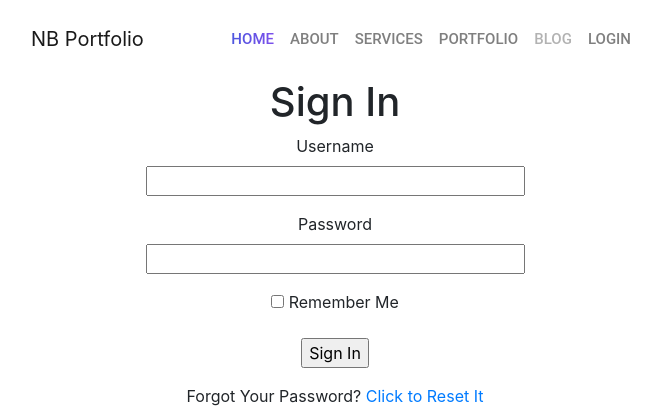
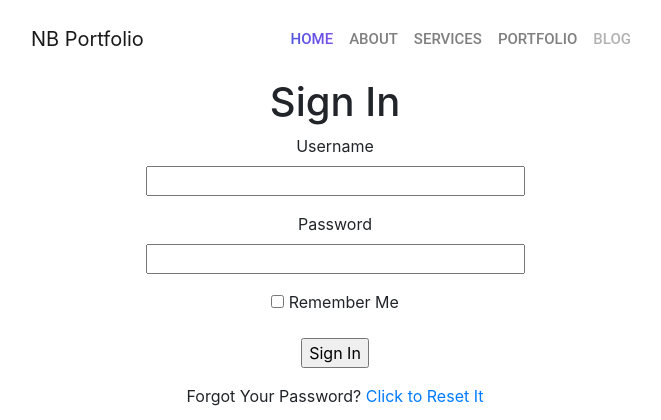
Before and after one commit to nabarcala/Python-and-Flask-Ex, a Flask app: a page that uses app/templates/base.html in a window 1280 px wide. Shown: the top 420 px of the page, without its empty margins (305-966 px from the left). Run offline with Flask 2, Linux system fonts and the light colour scheme; some libraries are stand-ins or nearby versions.

Commit message:
Get rid of login button

```diff
--- a/app/templates/base.html
+++ b/app/templates/base.html
@@ -75,15 +75,6 @@
                         <a class="nav-link disabled" href="#">Blog</a>
                     </li>
 
-                    <!-- <li class="nav-item">
-                        <a class="nav-link" href="{{ url_for('general.home', _anchor='contact') }}">Contact</a>
-                    </li> -->
-
-
-                    <li class="nav-item">
-                        <a class="nav-link" href="{{ url_for('auth.login') }}">Login</a>
-                    </li>
-
                     {% endif %}
 
                 </ul>
```
